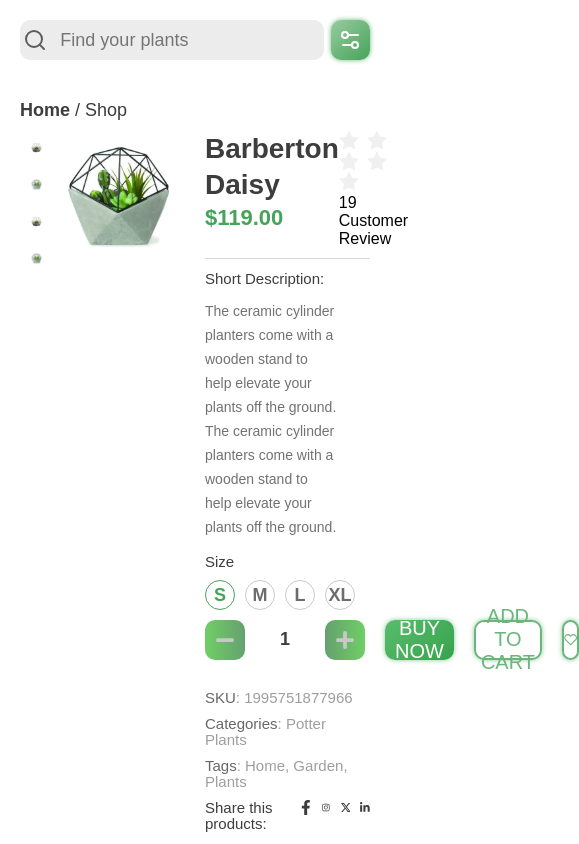
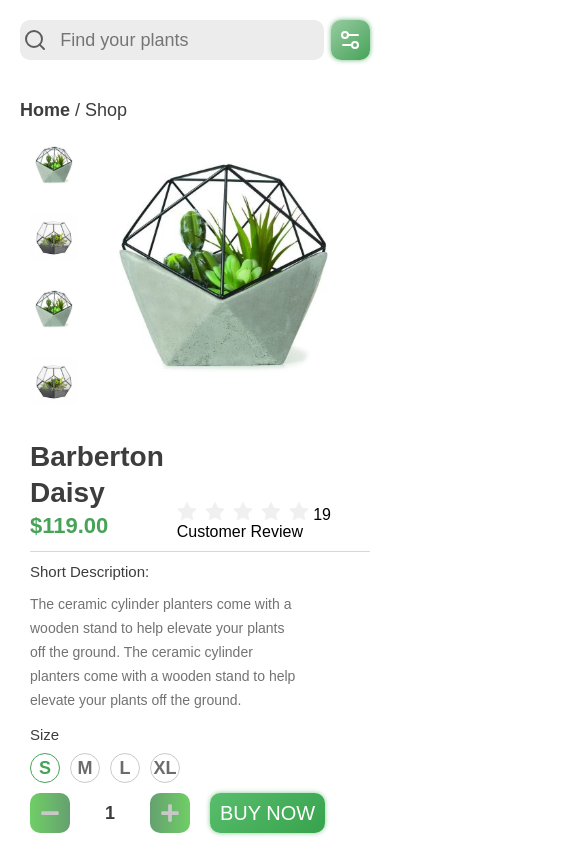
Before and after one commit to AlexHirch/GreenShop, a React (Vite) app: page /shop in a window 390 px wide. Shown: the top 844 px of the page, 579 px wide, since content can reach past the window. Built offline with nearby package versions, Linux system fonts and the light colour scheme.

Commit message:
fixed media product cart

```diff
--- a/src/Components/ProductCart/Product.jsx
+++ b/src/Components/ProductCart/Product.jsx
@@ -14,18 +14,17 @@ const Product = () => {
       <div className="product-img">
         <div className="box-img">
           <div
-            onLoad={(src) => {
-              setIma(src.target);
-            }}
             className="left"
             onClick={(e) => {
               setIma(e.target);
             }}
           >
-            <img id="1" src="./shop/2.svg" alt="" />
-            <img id="2" src="./shop/1.svg" alt="" />
-            <img id="3" src="./shop/2.svg" alt="" />
-            <img id="4" src="./shop/1.svg" alt="" />
+            <img onLoad={(src) => {
+              setIma(src.target);
+            }} id="1" src="./shop/1.svg" alt="" />
+            <img id="2" src="./shop/2.svg" alt="" />
+            <img id="3" src="./shop/1.svg" alt="" />
+            <img id="4" src="./shop/2.svg" alt="" />
           </div>
           <div className="right">
             <img src={ima.src} alt="" />
--- a/src/Components/ProductCart/Product.scss
+++ b/src/Components/ProductCart/Product.scss
@@ -5,6 +5,7 @@
     font-family: Arial, "Helvetica Neue", Helvetica, sans-serif;
 
     .Home-Shop {
+        width: 100%;
         font-size: 18px;
         font-weight: 400;
         text-align: left;
@@ -162,6 +163,7 @@
                     width: 100%;
                     height: auto;
                     display: flex;
+                    flex-wrap: wrap;
                     gap: 20px;
 
                     form {
@@ -379,3 +381,20 @@
         }
     }
 }
+
+@media screen and (max-width:600px) {
+    .Shop{
+        .Product{
+            .product-img{
+                display: flex;
+                flex-wrap: wrap;
+                .box-img{
+                    width: 100%;
+                }
+                .img-text{
+                    width: 100%;
+                }
+            }
+        }
+    }
+}
```
